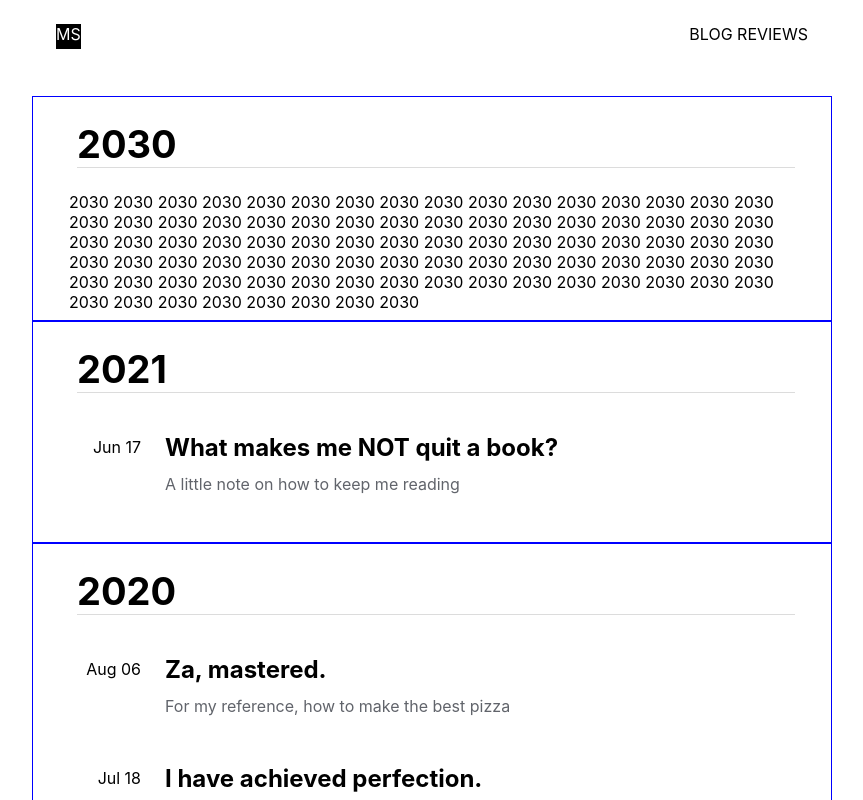
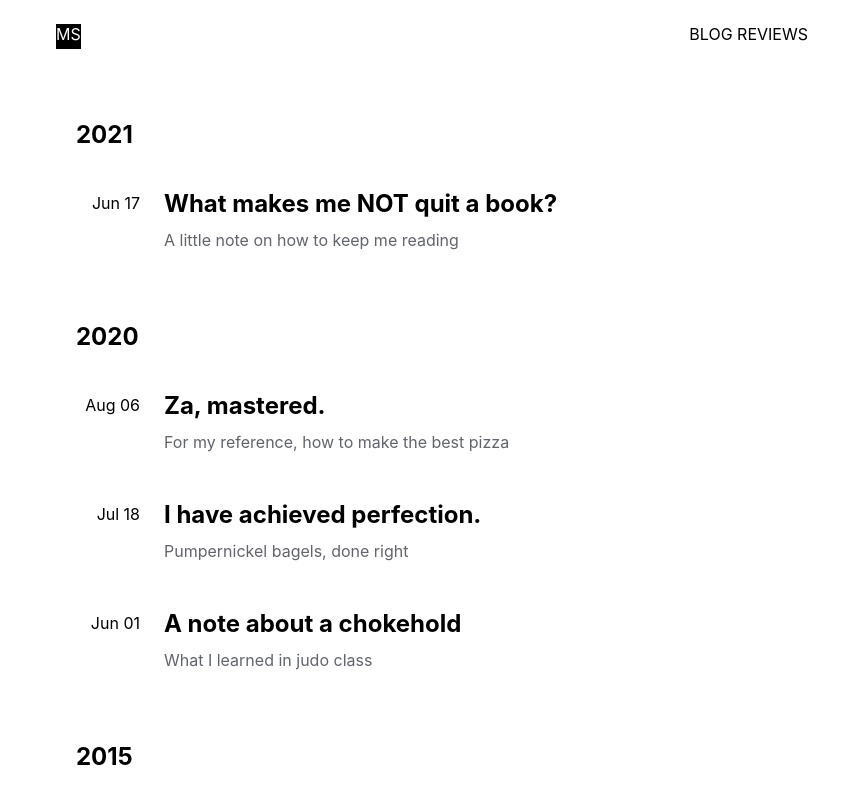
Before and after one commit to seinwave/mattseidholz, a Next.js app: page /blog in a window 1280 px wide. Shown: the top 800 px of the page, without its empty margins (208-1071 px from the left). Built offline with nearby package versions, Linux system fonts and the light colour scheme.

Commit message:
Mechanics of scrolling effect figured out

```diff
--- a/lib/components/shell/NavBar.css
+++ b/lib/components/shell/NavBar.css
@@ -20,5 +20,6 @@
 }
 
 .top-year {
-  box-shadow: 0 2px 2px -2px gray;
+  border-bottom: solid 2px #dcdcdc;
+  transition: border-bottom 2s;
 }
--- a/pages/blog.tsx
+++ b/pages/blog.tsx
@@ -17,17 +17,31 @@ export default function Index({ posts, ssrStyles }) {
   years = [...uniqueYears];
   years.sort((a, b) => (a > b ? -1 : 1));
 
+  const yearsRef = React.useRef([]);
+
   function handleScroll() {
-    console.log("scrolling");
+    const clientY = window.scrollY;
+    yearsRef.current.map((ref, i) => {
+      const rect = ref.getBoundingClientRect();
+      const { y } = rect;
+
+      if (y < 99) {
+        ref.firstChild.classList.add("top-year");
+      }
+
+      if (y > 100 || clientY < 5) {
+        ref.firstChild.classList.remove("top-year");
+      }
+    });
   }
 
   React.useEffect(() => {
+    yearsRef.current = yearsRef.current.slice(0, years.length);
     window.addEventListener("scroll", handleScroll);
 
     return () => window.removeEventListener("scroll", handleScroll);
   });
 
-  const yearRef = React.useRef(null);
   return (
     <>
       <Helmet>
@@ -38,19 +52,12 @@ export default function Index({ posts, ssrStyles }) {
           <NavBar />
 
           <BlogList>
-            <YearWrapper key={uuid()}>
-              <Year ref={yearRef}> 2030</Year>
-              2030 2030 2030 2030 2030 2030 2030 2030 2030 2030 2030 2030 2030
-              2030 2030 2030 2030 2030 2030 2030 2030 2030 2030 2030 2030 2030
-              2030 2030 2030 2030 2030 2030 2030 2030 2030 2030 2030 2030 2030
-              2030 2030 2030 2030 2030 2030 2030 2030 2030 2030 2030 2030 2030
-              2030 2030 2030 2030 2030 2030 2030 2030 2030 2030 2030 2030 2030
-              2030 2030 2030 2030 2030 2030 2030 2030 2030 2030 2030 2030 2030
-              2030 2030 2030 2030 2030 2030 2030 2030 2030 2030
-            </YearWrapper>
             {years.map((year, i) => {
               return (
-                <YearWrapper key={uuid()}>
+                <YearWrapper
+                  ref={(el) => (yearsRef.current[i] = el)}
+                  key={uuid()}
+                >
                   <Year name={year}> {year}</Year>
 
                   {posts
@@ -82,7 +89,6 @@ export default function Index({ posts, ssrStyles }) {
                             <PostContentWrapper>
                               <PostTopLineWrapper>
                                 <Title>{post.frontmatter.title}</Title>
-                                {/* <ReadStatus>Unread</ReadStatus> */}
                               </PostTopLineWrapper>
                               <Summary>
                                 {post.frontmatter.summary
@@ -137,7 +143,7 @@ const YearWrapper = styled.div`
   display: block;
   width: 100%;
   padding: 8px 36px;
-  border: solid 1px blue;
+
   position: relative;
 
   &:last-of-type {
@@ -155,7 +161,7 @@ const Year = styled.div`
   display: block;
   position: sticky;
   top: 96px;
-  font-size: 38px;
+  font-size: 24px;
   padding: 1rem 0px 0px 8px;
   background-color: #fff;
   font-weight: 700;
@@ -163,14 +169,6 @@ const Year = styled.div`
 
   @media ${QUERIES.phone} {
     margin-left: -1.5rem;
-  }
-
-  &:after {
-    display: block;
-    margin: 0;
-    border-bottom: solid 1px #dcdcdc;
-    width: 100%;
-    content: "";
   }
 `;
 
```
